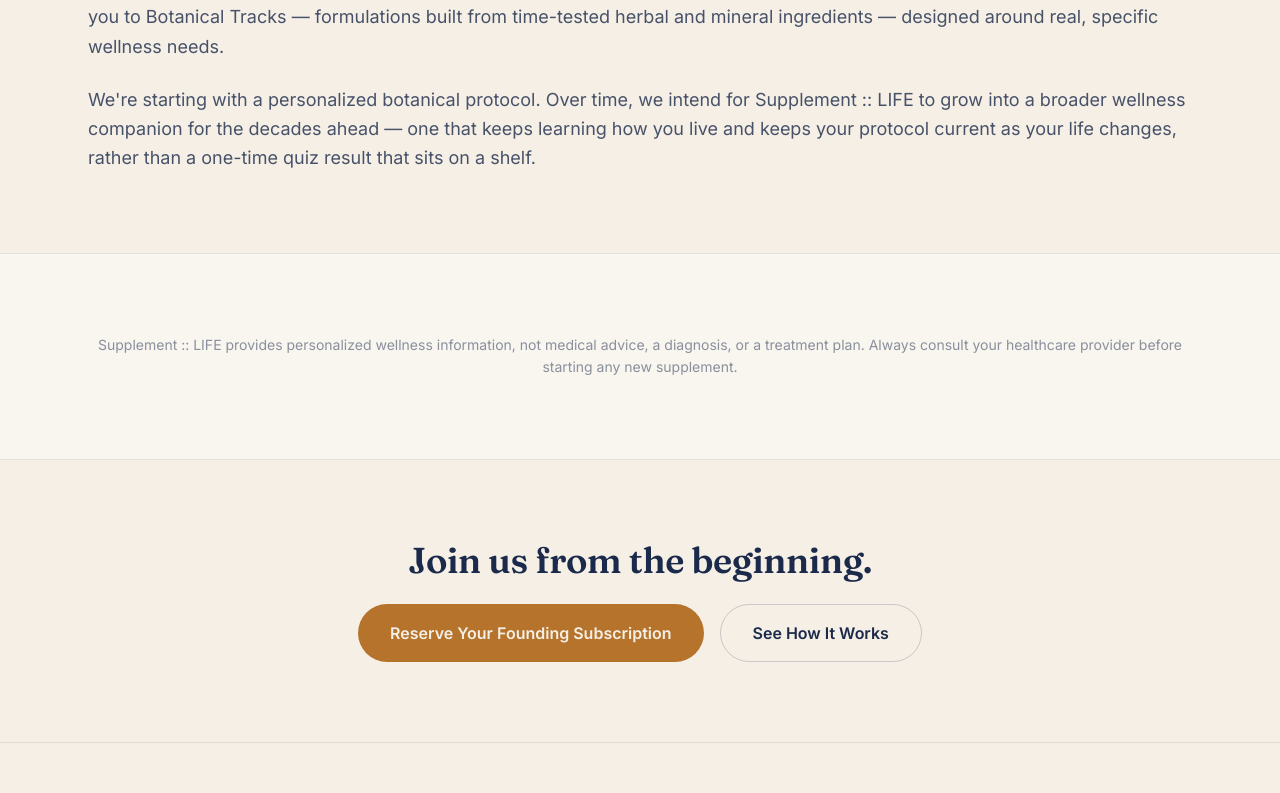
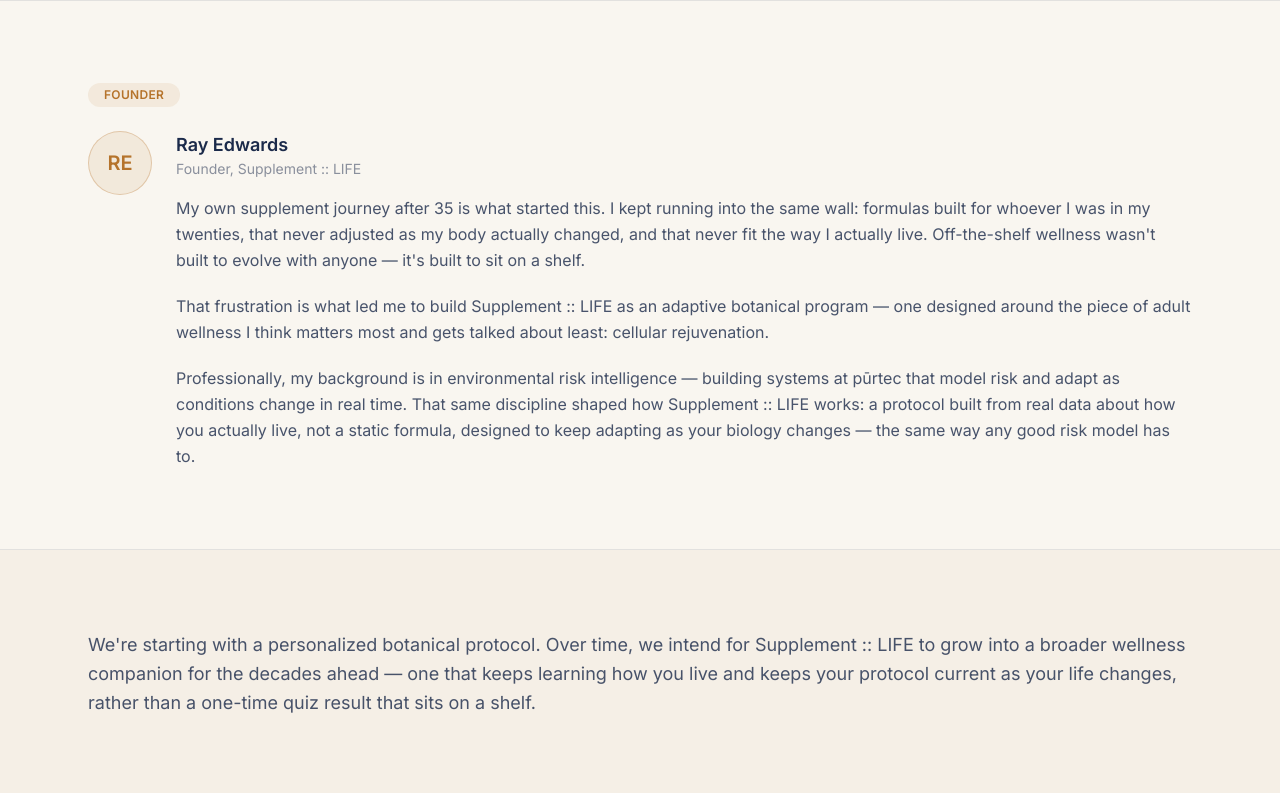
Before and after one commit to raymonedwards-sL/supplement-life-site, a Next.js app: page /our-story in a window 1280 px wide. Shown: the part 707-1500 px from the top of the page. Built offline with nearby package versions, Linux system fonts and the light colour scheme; no server answers.

Commit message:
Add founder bio to Our Story, ingredient-science page, Reserve form agreement links

```diff
--- a/app/how-it-works/page.tsx
+++ b/app/how-it-works/page.tsx
@@ -1,4 +1,5 @@
 import Image from "next/image";
+import Link from "next/link";
 import { Container, Eyebrow } from "@/components/ui/Container";
 import { LinkButton } from "@/components/ui/Button";
 
@@ -116,6 +117,12 @@
               are pregnant or nursing, talk to your healthcare provider
               before starting any new supplement.
             </p>
+            <Link
+              href="/ingredients"
+              className="mt-4 inline-block text-sm font-semibold text-copper hover:text-copper/80"
+            >
+              See every ingredient, named &rarr;
+            </Link>
           </div>
         </Container>
       </section>
--- a/app/our-story/page.tsx
+++ b/app/our-story/page.tsx
@@ -35,24 +35,61 @@
             <p className="font-serif text-2xl text-navy">
               One conversation. One protocol. Built around one person. You.
             </p>
+          </div>
+        </Container>
+      </section>
+
+      {/* Founder */}
+      <section className="border-y border-navy/10 bg-white/40 py-20">
+        <Container className="max-w-3xl">
+          <Eyebrow>Founder</Eyebrow>
+          <div className="mt-6 flex flex-col gap-6 sm:flex-row sm:items-start">
+            <span className="flex h-16 w-16 shrink-0 items-center justify-center rounded-full border border-copper/30 bg-copper/10 text-xl font-semibold text-copper">
+              RE
+            </span>
+            <div>
+              <p className="text-lg font-semibold text-navy">Ray Edwards</p>
+              <p className="text-sm text-navy/50">Founder, Supplement :: LIFE</p>
+              <div className="mt-4 flex flex-col gap-5 leading-relaxed text-navy/80">
                 <p>
-              So we built Supplement :: LIFE around a simple idea: wellness
-              after 35 isn&apos;t generic, and it shouldn&apos;t be treated
-              that way. Instead of another shelf of one-size-fits-all
-              bottles, we built a guided conversation that gets to know how
-              you actually live, and matches you to Botanical Tracks —
-              formulations built from time-tested herbal and mineral
-              ingredients — designed around real, specific wellness needs.
+                  My own supplement journey after 35 is what started this. I
+                  kept running into the same wall: formulas built for whoever
+                  I was in my twenties, that never adjusted as my body
+                  actually changed, and that never fit the way I actually
+                  live. Off-the-shelf wellness wasn&apos;t built to evolve
+                  with anyone — it&apos;s built to sit on a shelf.
                 </p>
                 <p>
+                  That frustration is what led me to build Supplement ::
+                  LIFE as an adaptive botanical program — one designed
+                  around the piece of adult wellness I think matters most
+                  and gets talked about least: cellular rejuvenation.
+                </p>
+                <p>
+                  Professionally, my background is in environmental risk
+                  intelligence — building systems at pūrtec that model risk
+                  and adapt as conditions change in real time. That same
+                  discipline shaped how Supplement :: LIFE works: a protocol
+                  built from real data about how you actually live, not a
+                  static formula, designed to keep adapting as your biology
+                  changes — the same way any good risk model has to.
+                </p>
+              </div>
+            </div>
+          </div>
+        </Container>
+      </section>
+
+      <section className="py-20">
+        <Container className="max-w-3xl">
+          <p className="text-lg leading-relaxed text-navy/80">
             We&apos;re starting with a personalized botanical protocol. Over
             time, we intend for Supplement :: LIFE to grow into a broader
             wellness companion for the decades ahead — one that keeps
             learning how you live and keeps your protocol current as your
-              life changes, rather than a one-time quiz result that sits on
-              a shelf.
+            life changes, rather than a one-time quiz result that sits on a
+            shelf.
           </p>
-          </div>
         </Container>
       </section>
 
--- a/app/page.tsx
+++ b/app/page.tsx
@@ -337,6 +337,12 @@
               </div>
             ))}
           </div>
+          <Link
+            href="/ingredients"
+            className="mt-8 inline-block text-sm font-semibold text-copper hover:text-copper/80"
+          >
+            See the full ingredient science &rarr;
+          </Link>
         </Container>
       </section>
 
--- a/app/reserve/page.tsx
+++ b/app/reserve/page.tsx
@@ -3,6 +3,7 @@
 import { Suspense, useState } from "react";
 import { useSearchParams } from "next/navigation";
 import Image from "next/image";
+import Link from "next/link";
 import { Container, Eyebrow } from "@/components/ui/Container";
 
 export default function Reserve() {
@@ -200,6 +201,24 @@
               </span>
             </label>
             {error && <p className="text-sm text-red-600">{error}</p>}
+            <p className="text-xs leading-relaxed text-navy/50">
+              By reserving, you agree to our{" "}
+              <Link href="/terms" className="underline underline-offset-2 hover:text-copper">
+                Terms of Service
+              </Link>
+              ,{" "}
+              <Link href="/privacy" className="underline underline-offset-2 hover:text-copper">
+                Privacy Policy
+              </Link>
+              , and{" "}
+              <Link
+                href="/refund-policy"
+                className="underline underline-offset-2 hover:text-copper"
+              >
+                Refund &amp; Shipping Policy
+              </Link>
+              .
+            </p>
             <button
               type="submit"
               disabled={loading || !residencyConfirmed}
--- a/components/Footer.tsx
+++ b/components/Footer.tsx
@@ -5,6 +5,7 @@
     heading: "Product",
     links: [
       { href: "/how-it-works", label: "How It Works" },
+      { href: "/ingredients", label: "Every Ingredient, Named" },
       { href: "/reserve", label: "Founding Subscriber Program" },
       { href: "/faq", label: "FAQ" },
     ],
--- a/components/Nav.tsx
+++ b/components/Nav.tsx
@@ -9,6 +9,7 @@
 
 const links = [
   { href: "/how-it-works", label: "How It Works" },
+  { href: "/ingredients", label: "Ingredients" },
   { href: "/faq", label: "FAQ" },
 ];
 
```
Also changed, not shown: app/ingredients/page.tsx (added, +133 -0 lines). Lines whose indentation alone changed are shown as unchanged.
